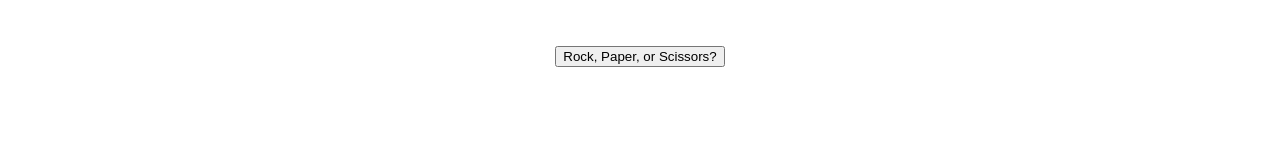
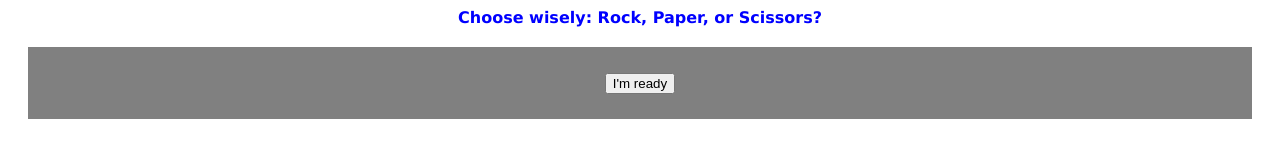
Before and after one commit to GreenHillary/rock-paper-scissors, a plain HTML site: page index.html in a window 1280 px wide. Drawn offline with Linux system fonts and the light colour scheme.

Commit message:
Adding css and adjusting javascript

```diff
--- a/index.html
+++ b/index.html
@@ -6,10 +6,16 @@
   <link rel="stylesheet" href="styles.css" />
 </head>
 <body>
+  <script src="scripts.js"></script>
+
+  <div class="header">
+    Choose wisely: Rock, Paper, or Scissors?
+  </div>
+
   <div class="game">
-  <button onclick="myFunction()">Rock, Paper, or Scissors?</button>
-  <p id="demo"></p>
-  <script src="scripts.js"></script>
+    <button onclick="myFunction()">I'm ready</button>
+    <p id="demo"></p>
   </div>
+
 </body>
 </html>
--- a/styles.css
+++ b/styles.css
@@ -1,7 +1,18 @@
+.header {
+    color: blue;
+    background-color: white;
+    display: flex;
+    align-items: center;
+    justify-content: center;
+    font-weight: bold;
+    font-family: Verdana, Geneva, Tahoma, sans-serif;
+}
+
 .game {
     align-items: center;
     margin: 20px;
     padding: 20px;
     justify-content: center;
     display: flex;
+    background-color: gray;
 }
```
